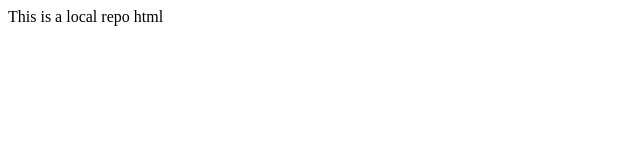
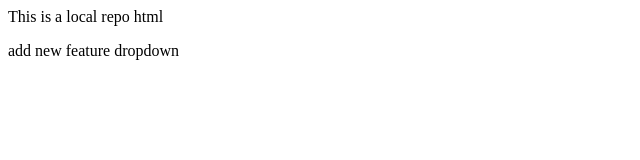
Before and after one commit to Usama-Bhatti/L-repo, a plain HTML site: page index.html in a window 1280 px wide. Shown: the whole page, without its empty margins (0-640 px from the left). Drawn offline with Linux system fonts and the light colour scheme.

Commit message:
add dropdown

```diff
--- a/index.html
+++ b/index.html
@@ -1 +1,2 @@
 <p>This is a local repo html</p>
+<p>add new feature dropdown</p>
```
